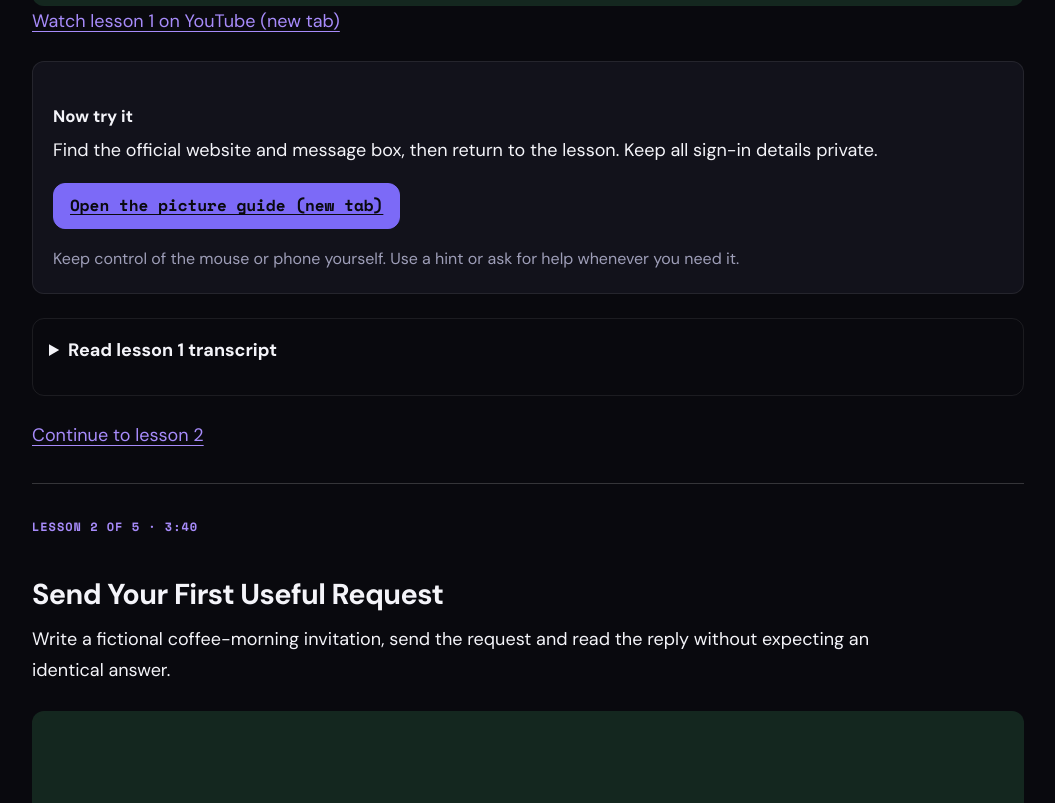
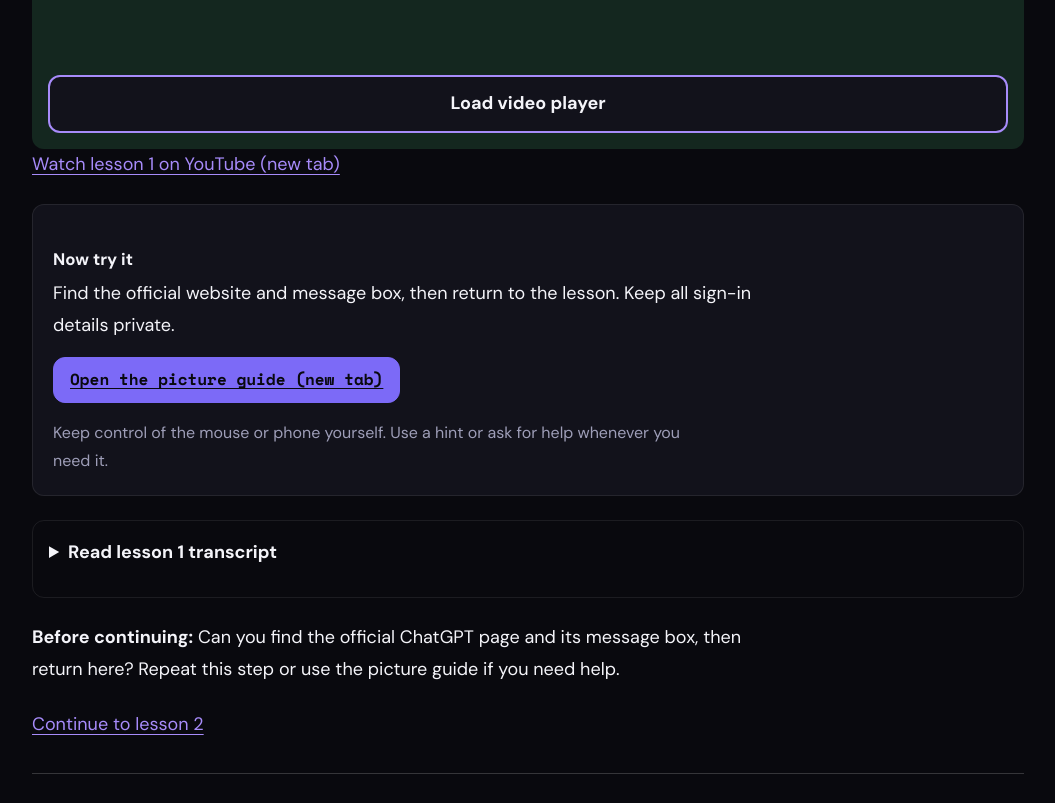
Before and after one commit to RicV-Sam/randomtools, an Eleventy site: page src/ai-for-over-50s/video-lessons/index.html in a window 1280 px wide. Shown: the part 1811-2614 px from the top of the page, without its empty margins (112-1167 px from the left). Built offline with nearby package versions, Linux system fonts and the light colour scheme; Eleventy itself is replaced by a stand-in of ours; files that its build step writes are made by us from their sources.

Commit message:
Improve beginner video lesson flow

```diff
--- a/src/_data/firstConversationVideos.json
+++ b/src/_data/firstConversationVideos.json
@@ -10,6 +10,7 @@
     "practiceUrl": "/ai-for-over-50s/chatgpt-free-account/",
     "practiceLabel": "Open the picture guide",
     "practiceTask": "Find the official website and message box, then return to the lesson. Keep all sign-in details private.",
+    "checkPrompt": "Can you find the official ChatGPT page and its message box, then return here? Repeat this step or use the picture guide if you need help.",
     "transcript": [
       {
         "title": "A small first step",
@@ -62,8 +63,9 @@
     "youtubeId": "0U5NOX-jdNk",
     "thumbnail": "/assets/images/first-conversation-videos/lesson-2.webp",
     "practiceUrl": "/ai-for-over-50s/first-ai-conversation/#first-message",
-    "practiceLabel": "Open this practice activity",
+    "practiceLabel": "Practise sending your first request",
     "practiceTask": "Send the fictional coffee-morning request. Read the reply and compare it with the supplied facts.",
+    "checkPrompt": "Did you send the fictional request, read the reply and compare it with the event details? The practice page has a checklist if you want to retrace the steps.",
     "transcript": [
       {
         "title": "From blank box to first draft",
@@ -116,8 +118,9 @@
     "youtubeId": "owdJ1a3jZpo",
     "thumbnail": "/assets/images/first-conversation-videos/lesson-3.webp",
     "practiceUrl": "/ai-for-over-50s/first-ai-conversation/#improve-message",
-    "practiceLabel": "Open this practice activity",
+    "practiceLabel": "Practise improving your reply",
     "practiceTask": "Ask for one useful change in the same conversation. Check that the day, time and request to reply stay correct.",
+    "checkPrompt": "Did the follow-up make the change you wanted while keeping the day, time and request to reply correct?",
     "transcript": [
       {
         "title": "You can change the draft",
@@ -170,8 +173,9 @@
     "youtubeId": "rMMqRnzrDnI",
     "thumbnail": "/assets/images/first-conversation-videos/lesson-4.webp",
     "practiceUrl": "/ai-for-over-50s/first-ai-conversation/#check-message",
-    "practiceLabel": "Open this practice activity",
+    "practiceLabel": "Practise checking your answer",
     "practiceTask": "Find any unsupported details, correct them, and check the text after copying it into a blank note.",
+    "checkPrompt": "Did you remove or correct unsupported details, then reread the text you copied into a note?",
     "transcript": [
       {
         "title": "A convincing mistake",
@@ -224,8 +228,9 @@
     "youtubeId": "u-u4mDFPAsY",
     "thumbnail": "/assets/images/first-conversation-videos/lesson-5.webp",
     "practiceUrl": "/ai-for-over-50s/first-ai-conversation/#own-task",
-    "practiceLabel": "Open this practice activity",
+    "practiceLabel": "Try the book-group task yourself",
     "practiceTask": "Start a fresh conversation for the fictional book-group task. Write, improve and check it using fewer hints.",
+    "checkPrompt": "Did you write, improve and check the book-group reminder with fewer hints? If not, you can repeat any part before reflecting.",
     "transcript": [
       {
         "title": "A fresh task",
--- a/src/ai-for-over-50s/video-lessons/index.html
+++ b/src/ai-for-over-50s/video-lessons/index.html
@@ -22,7 +22,8 @@
     <p class="learn-eyebrow">Five short lessons · ChatGPT · Complete beginners</p>
     <h1>Watch, then try it yourself</h1>
     <p class="learn-lede">Learn one useful step at a time: get started, ask, improve and check. These lessons are designed for complete beginners, including adults over 50. Pause, replay and practise at your own pace.</p>
-    <p><a class="learn-button learn-button--primary" href="/ai-for-over-50s/first-ai-conversation/">Open the guided practice</a></p>
+    <p><a class="learn-button learn-button--primary" href="#lesson-1">Start with lesson 1</a></p>
+    <p>Ready to practise instead? <a href="/ai-for-over-50s/first-ai-conversation/">Open the guided practice</a>.</p>
   </header>
   <div class="video-introduction">
     <h2>Make the lesson useful</h2>
@@ -57,6 +58,7 @@
     <details class="video-transcript"><summary>Read lesson {{ video.number }} transcript</summary>
       {% for scene in video.transcript %}<h3>{{ scene.title }}</h3><p>{{ scene.text }}</p>{% endfor %}
     </details>
+    <p class="video-check"><strong>Before continuing:</strong> {{ video.checkPrompt }}</p>
     <p class="video-next">{% if not loop.last %}<a href="#lesson-{{ video.number + 1 }}">Continue to lesson {{ video.number + 1 }}</a>{% else %}<a href="/ai-for-over-50s/first-ai-conversation/#next-steps">Reflect on your practice</a>{% endif %}</p>
   </section>
   {% endfor %}
--- a/src/assets/learning-videos-v1.css
+++ b/src/assets/learning-videos-v1.css
@@ -1,4 +1,5 @@
 .video-lessons { --learn-content-width: 900px; }
+.video-lessons :where(p, li) { max-width: 58ch; }
 .video-lessons .learn-hero { padding-top: 1.5rem; }
 .video-introduction, .video-practice { margin: 1.5rem 0; padding: 1.25rem; border: 1px solid var(--border); border-radius: var(--radius); background: var(--bg2); }
 .video-lesson-index { display: grid; grid-template-columns: repeat(2,minmax(0,1fr)); gap: .75rem; margin: 2rem 0; }
@@ -17,6 +18,7 @@
 .video-transcript { border: 1px solid var(--border); padding: 1rem; border-radius: var(--radius); }
 .video-transcript summary { cursor: pointer; font-weight: 700; min-height: 44px; }
 .video-transcript h3 { margin-top: 1.5rem; }
+.video-check { margin-top: 1.5rem; }
 .video-next { margin-top: 1.5rem; }
 @media (max-width: 600px) { .video-lesson-index { grid-template-columns: 1fr; } .video-practice .learn-button { width: 100%; } }
 @media print { .lesson-video, .video-lesson-index { display: none; } .video-lesson { break-before: page; } }
```
